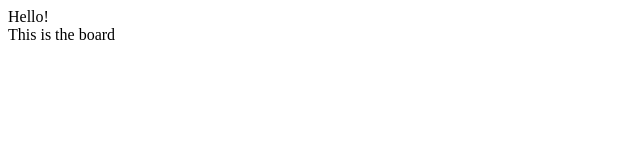
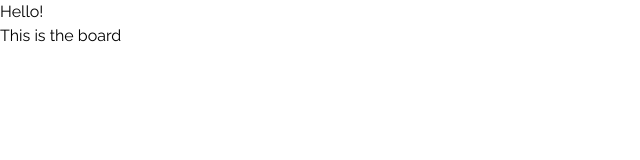
Before and after one commit to raymart-evangelista/javascript_tic_tac_toe, a website: page index.html in a window 1280 px wide. Shown: the full height of the page, 0-640 px from the left. Drawn offline with Linux system fonts and the light colour scheme.

Commit message:
add tailwindcss, remove style.css, add new stylesheet

```diff
--- a/index.html
+++ b/index.html
@@ -5,9 +5,9 @@
   <meta http-equiv="X-UA-Compatible" content="IE=edge">
   <meta name="viewport" content="width=device-width, initial-scale=1.0">
   <title>Tic Tac Toe</title>
-  <link rel="stylesheet" href="style.css">
+  <link rel="stylesheet" href="./dist/output.css">
 </head>
-<body>
+<body class="font-raleway">
   <div id="board">This is the board</div>
   <script src="script.js"></script>
 </body>
--- /dev/null
+++ b/package.json
@@ -0,0 +1,5 @@
+{
+  "devDependencies": {
+    "tailwindcss": "^3.1.8"
+  }
+}
--- /dev/null
+++ b/src/input.css
@@ -0,0 +1,5 @@
+@import url('https://fonts.googleapis.com/css2?family=Nunito:ital,wght@0,200;0,300;0,400;0,500;0,600;0,700;0,800;0,900;0,1000;1,200;1,300;1,400;1,500;1,600;1,700;1,800;1,900;1,1000&family=Raleway:ital,wght@0,100;0,200;0,300;0,400;0,500;0,600;0,700;0,800;0,900;1,100;1,200;1,300;1,400;1,500;1,600;1,700;1,800;1,900&display=swap');
+
+@tailwind base;
+@tailwind components;
+@tailwind utilities;
--- /dev/null
+++ b/tailwind.config.js
@@ -0,0 +1,16 @@
+/** @type {import('tailwindcss').Config} */
+module.exports = {
+  content: [
+    "./src/**/*.{html,js}",
+    "./*.{html,js}",
+  ],
+  theme: {
+    extend: {
+      fontFamily: {
+        nunito: ['Nunito'],
+        raleway: ['Raleway']
+      }
+    },
+  },
+  plugins: [],
+}
```
Also changed, not shown: dist/output.css (added), 1 other file.
